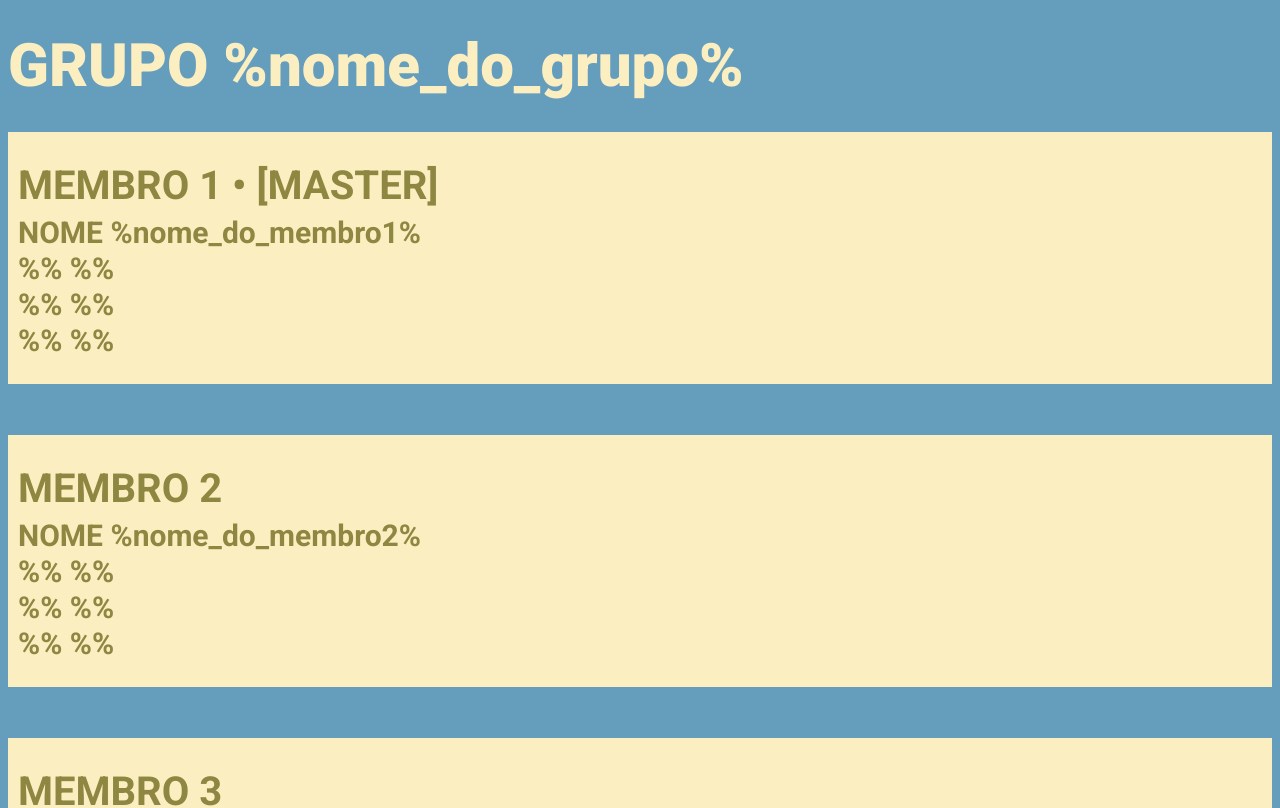
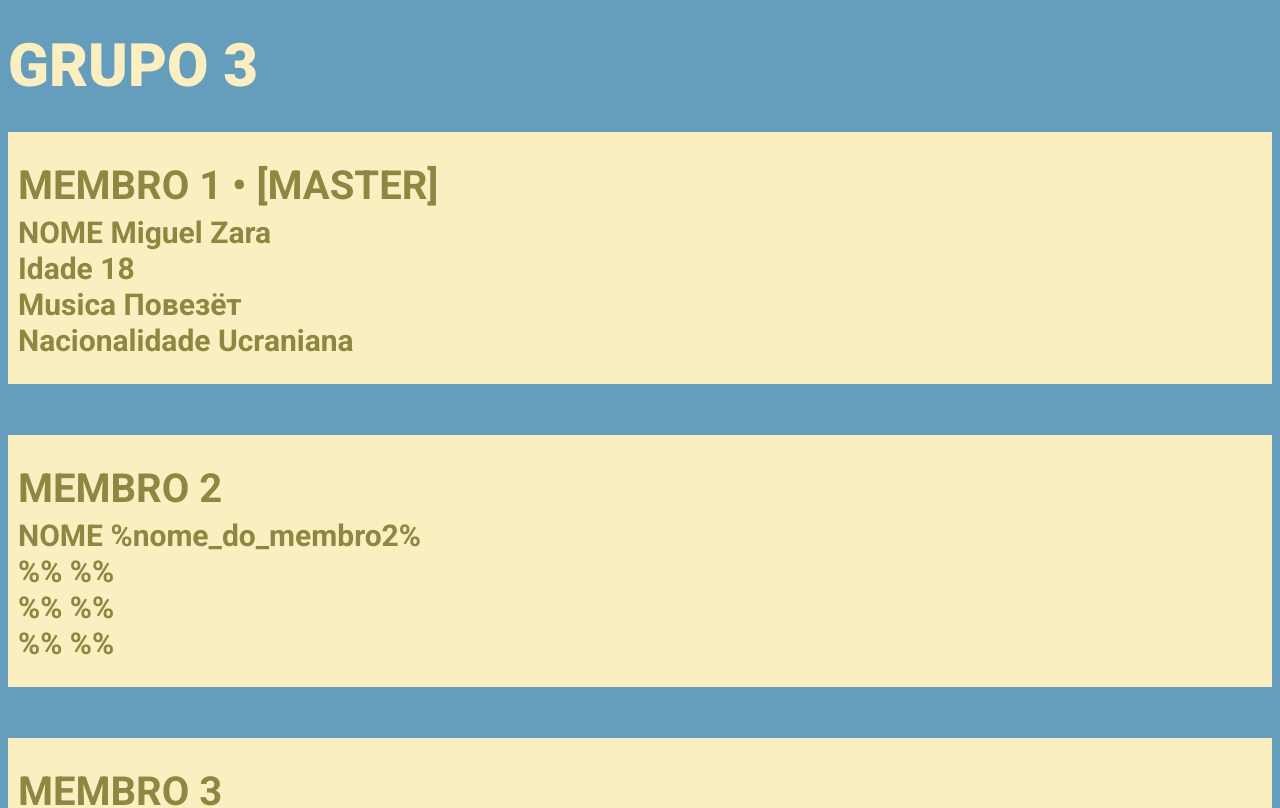
Before and after one commit to Zara210/Trabalho, a plain HTML site: page index.html in a window 1280 px wide. Shown: the top 808 px of the page. Drawn offline with Linux system fonts and the light colour scheme; a web font is replaced by a local one.

Commit message:
Mudeia as minha ~.-.

```diff
--- a/index.html
+++ b/index.html
@@ -9,13 +9,13 @@
     </style>
 </head>
 <body style="font-family:Roboto,sans-serif;background-color:#659dbd">
-    <p style="font-size:60px;line-height:0.2;font-weight:900;color:#fbeec1">GRUPO %nome_do_grupo%</p>
+    <p style="font-size:60px;line-height:0.2;font-weight:900;color:#fbeec1">GRUPO 3</p>
     <div style="padding:10px;background-color:#fbeec1;">
         <p style="font-size:40px;line-height:0.2;font-weight:600;color:#8d8741;">MEMBRO 1 • [MASTER]</p>
-        <p style="font-size:30px;line-height:0.2;font-weight:600;color:#8d8741">NOME <span>%nome_do_membro1%</span></p>
-        <p style="font-size:30px;line-height:0.2;font-weight:600;color:#8d8741">%% <span>%%</span></p>
-        <p style="font-size:30px;line-height:0.2;font-weight:600;color:#8d8741">%% <span>%%</span></p>
-        <p style="font-size:30px;line-height:0.2;font-weight:600;color:#8d8741">%% <span>%%</span></p>
+        <p style="font-size:30px;line-height:0.2;font-weight:600;color:#8d8741">NOME <span>Miguel Zara</span></p>
+        <p style="font-size:30px;line-height:0.2;font-weight:600;color:#8d8741">Idade <span>18</span></p>
+        <p style="font-size:30px;line-height:0.2;font-weight:600;color:#8d8741">Musica <span>Повезёт</span></p>
+        <p style="font-size:30px;line-height:0.2;font-weight:600;color:#8d8741">Nacionalidade <span>Ucraniana</span></p>
     </div>
     <p>&nbsp;</p>
     <div style="padding:10px;background-color:#fbeec1;">
```
